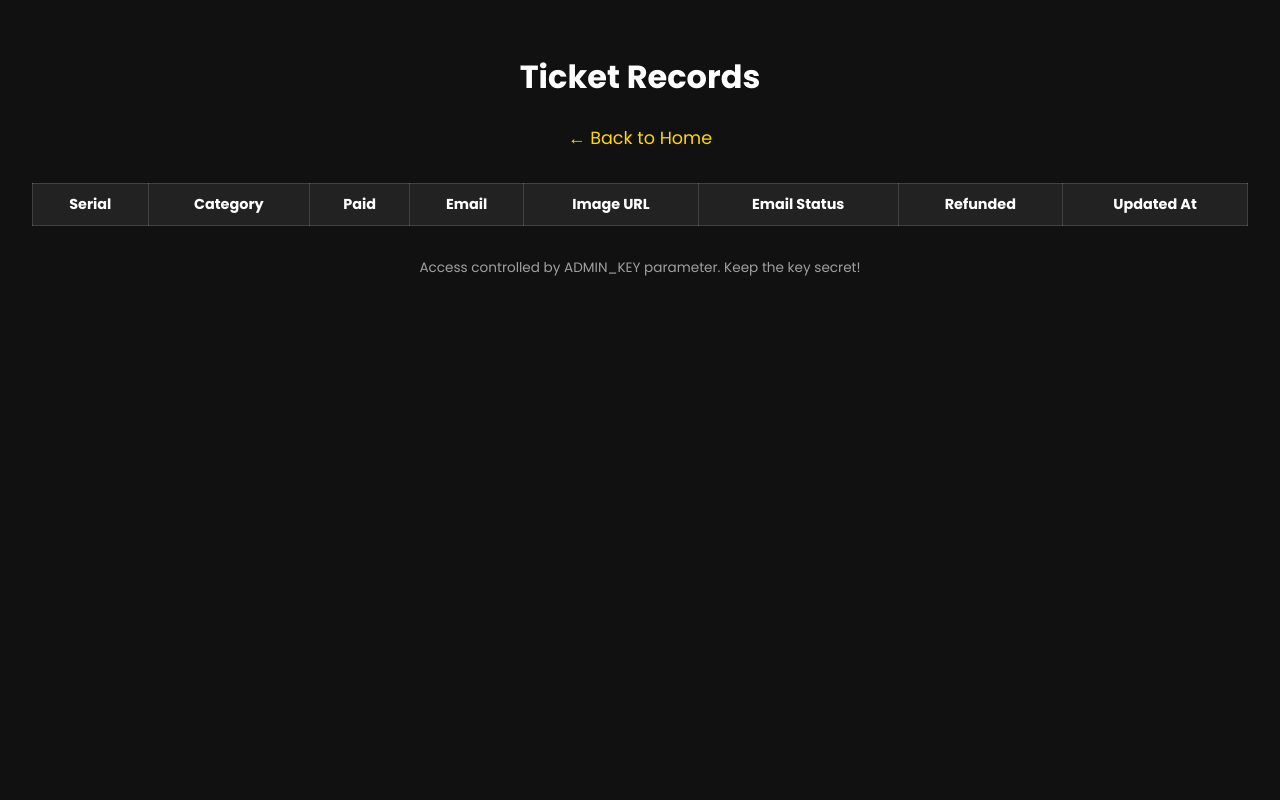
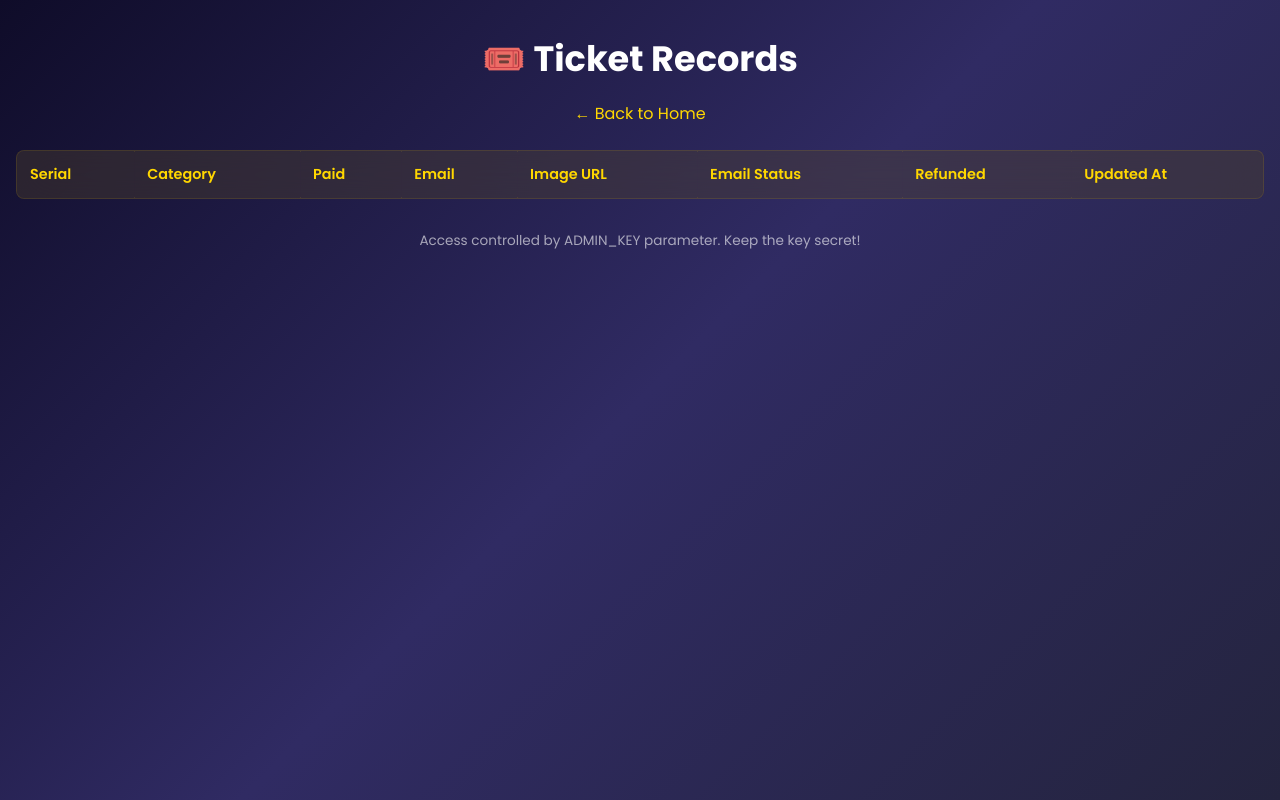
Before and after one commit to manivscode-cyber/aavaadingi, a Flask app: template tickets-main/templates/admin.html in a window 1280 px wide. Run offline with Flask 3, Linux system fonts and the light colour scheme; the template is opened without the code that fills it, so the values that code supplies are empty; parts of the project's set-up code (start-up, migrations or seed data) failed here and were passed over.

Commit message:
refactor: improve mobile responsiveness for admin and confirm pages
- Add responsive viewport meta tags and improved CSS for confirm.html
- Implement mobile-friendly table layout with horizontal scroll wrapper
- Add media queries for tablets (768px) and mobile devices (480px, 400px)
- Replace fixed sizes with clamp() for fluid typography scaling
- Enhance visual consistency with gradient backgrounds and smooth transitions
- Improve accessibility with better color contrast and spacing
- Update button styling to full-width on mobile with improved touch targets

```diff
--- a/tickets-main/templates/admin.html
+++ b/tickets-main/templates/admin.html
@@ -8,22 +8,89 @@
     <link rel="preconnect" href="https://fonts.gstatic.com" crossorigin>
     <link href="https://fonts.googleapis.com/css2?family=Poppins:wght@300;400;500;600;700&display=swap" rel="stylesheet">
     <style>
-        body { font-family: 'Poppins', sans-serif; background:#111; color:#fff; margin:0; padding:2rem; }
-        h1 { text-align:center; margin-bottom:1.5rem; }
-        table { width:100%; border-collapse:collapse; }
-        th,td { padding:0.6rem 0.8rem; border:1px solid rgba(255,255,255,0.2); font-size:0.9rem; }
-        th { background:#222; position:sticky; top:0; }
-        tr:nth-child(even) { background:rgba(255,255,255,0.05); }
-        tr:hover { background:rgba(255,255,255,0.1); }
-        .nowrap { white-space:nowrap; }
-        .footer { margin-top:2rem; text-align:center; font-size:0.85rem; color:rgba(255,255,255,0.6); }
+        * { margin: 0; padding: 0; box-sizing: border-box; }
+        body {
+            font-family: 'Poppins', sans-serif;
+            background: linear-gradient(135deg, #0f0c29, #302b63, #24243e);
+            color: #fff;
+            min-height: 100vh;
+            padding: 1rem;
+        }
+        .header { text-align: center; margin-bottom: 1.5rem; padding-top: 1rem; }
+        h1 {
+            font-size: clamp(1.5rem, 5vw, 2.2rem);
+            margin-bottom: 1rem;
+        }
+        .back-link {
+            color: #ffd700;
+            text-decoration: none;
+            font-size: 1rem;
+            transition: color 0.3s;
+        }
+        .back-link:hover { color: #ffaa00; }
+
+        .table-wrapper {
+            width: 100%;
+            overflow-x: auto;
+            background: rgba(20, 15, 60, 0.32);
+            border: 1px solid rgba(255, 215, 0, 0.2);
+            border-radius: 8px;
+            backdrop-filter: blur(20px);
+        }
+
+        table {
+            width: 100%;
+            border-collapse: collapse;
+            min-width: 800px;
+        }
+        th,td {
+            padding: 0.75rem;
+            border: 1px solid rgba(255, 215, 0, 0.1);
+            font-size: clamp(0.75rem, 2vw, 0.9rem);
+            text-align: left;
+        }
+        th {
+            background: rgba(255, 215, 0, 0.1);
+            position: sticky;
+            top: 0;
+            font-weight: 600;
+            color: #ffd700;
+        }
+        tr:nth-child(even) { background: rgba(255, 255, 255, 0.02); }
+        tr:hover { background: rgba(255, 215, 0, 0.05); }
+
+        td a { color: #ffd700; text-decoration: none; transition: color 0.3s; }
+        td a:hover { color: #ffaa00; text-decoration: underline; }
+
+        .nowrap { white-space: nowrap; }
+        .footer {
+            margin-top: 2rem;
+            text-align: center;
+            font-size: clamp(0.8rem, 2vw, 0.85rem);
+            color: rgba(255, 255, 255, 0.6);
+        }
+
+        @media (max-width: 768px) {
+            body { padding: 0.5rem; }
+            h1 { font-size: 1.5rem; }
+            th, td { padding: 0.5rem; font-size: 0.8rem; }
+            .table-wrapper { border-radius: 4px; }
+        }
+
+        @media (max-width: 480px) {
+            body { padding: 0.5rem; }
+            h1 { font-size: 1.2rem; }
+            th, td { padding: 0.4rem; font-size: 0.7rem; }
+            .nowrap { white-space: normal; word-break: break-word; }
+        }
     </style>
 </head>
 <body>
-    <div style="text-align: center; margin-bottom: 2rem;">
-        <h1>Ticket Records</h1>
-        <a href="/" style="color: #ffd700; text-decoration: none; font-size: 1.1rem;">← Back to Home</a>
+    <div class="header">
+        <h1>🎟️ Ticket Records</h1>
+        <a href="/" class="back-link">← Back to Home</a>
     </div>
+    <div class="table-wrapper">
     <table>
         <thead>
             <tr>
@@ -61,6 +128,7 @@
             {% endfor %}
         </tbody>
     </table>
+    </div>
     <div class="footer">
         <p>Access controlled by ADMIN_KEY parameter. Keep the key secret!</p>
     </div>
```
Also changed, not shown: tickets-main/templates/confirm.html (+66 -7 lines).
